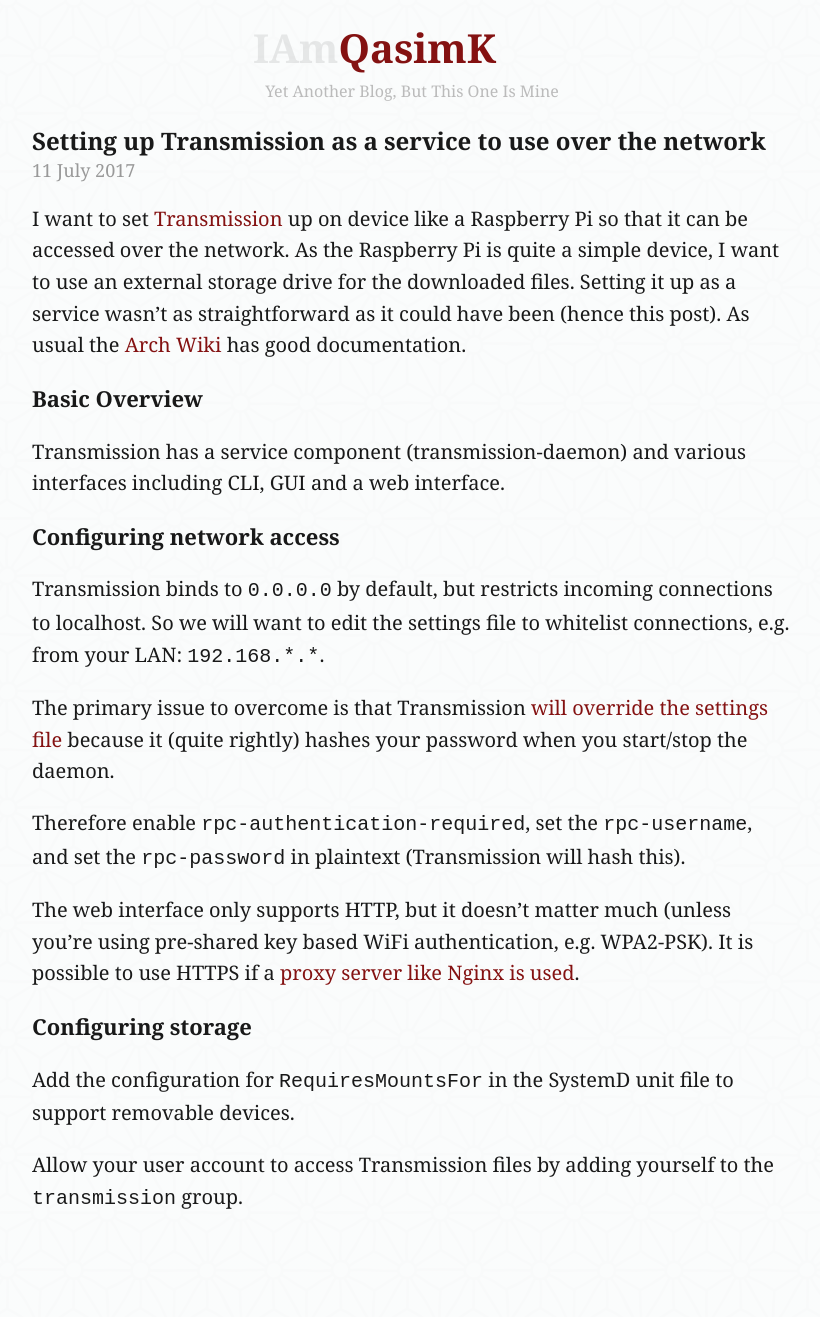
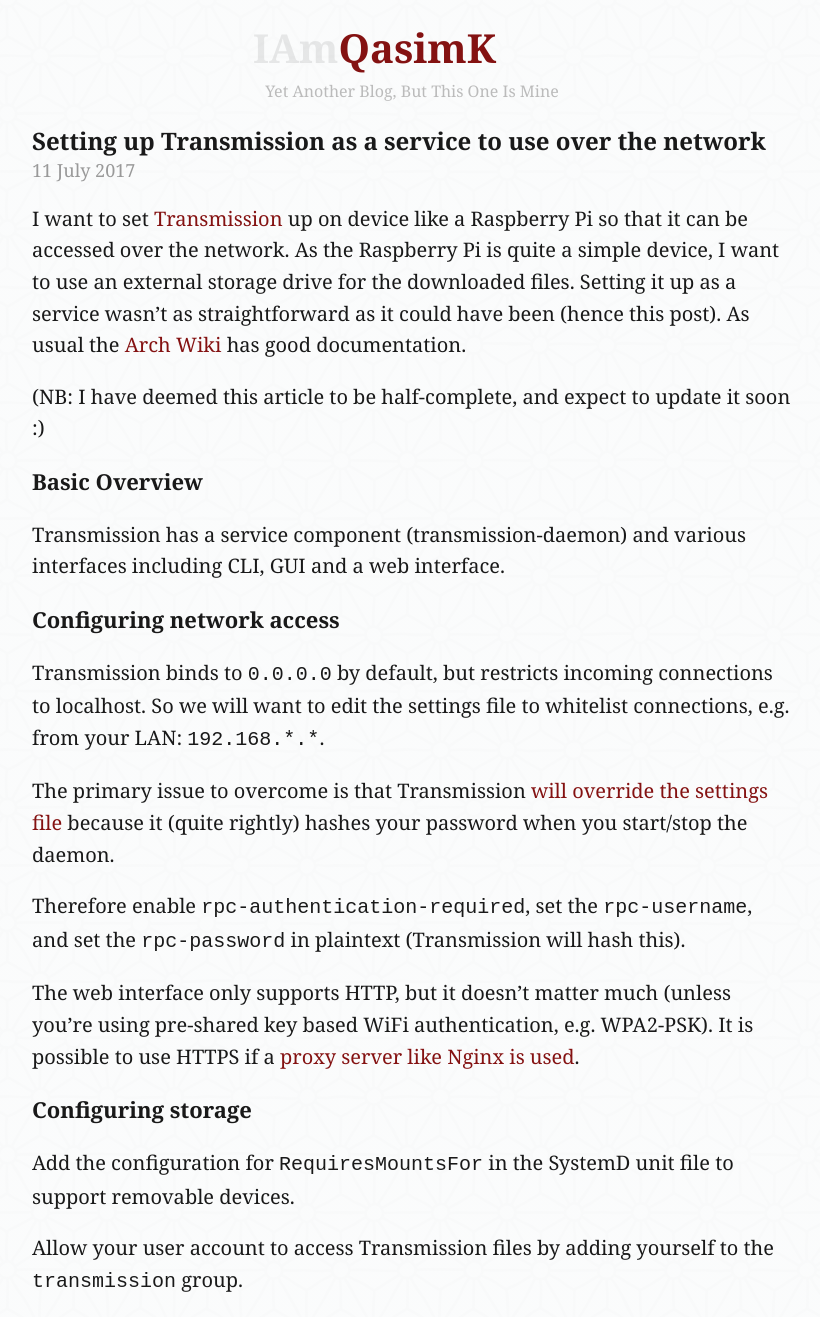
Before and after one commit to QasimK/qasimk.github.io, a Jekyll site: the page built from _posts/2017-07-11-transmission-daemon.md, in a window 1280 px wide. Shown: the whole page, without its empty margins (228-1048 px from the left). Built offline with Jekyll 4.4.1, drawn with Linux system fonts in a browser that asks for light colours; before the commit the page ends 1234 px from its top, so only the background shows below that.

Commit message:
Update 2017-07-11-transmission-daemon.md

```diff
--- a/_posts/2017-07-11-transmission-daemon.md
+++ b/_posts/2017-07-11-transmission-daemon.md
@@ -10,6 +10,8 @@
 downloaded files. Setting it up as a service wasn't as straightforward as it
 could have been (hence this post). As usual the [Arch Wiki][arch-wiki] has good
 documentation.
+
+(NB: I have deemed this article to be half-complete, and expect to update it soon :)
 
 ## Basic Overview
 
```
